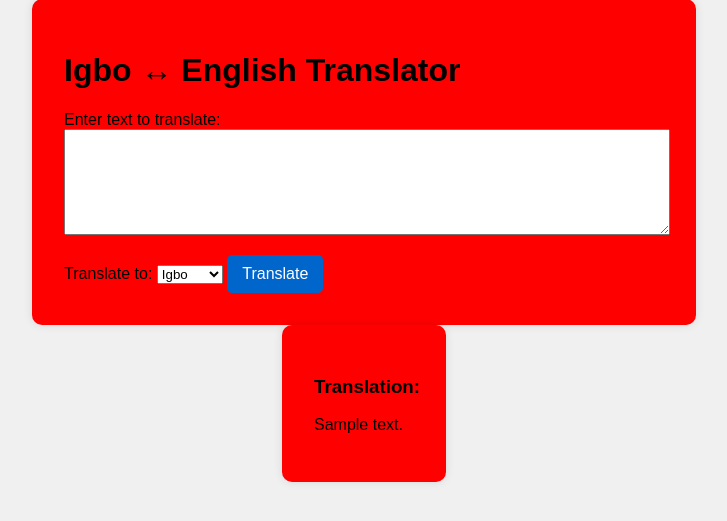
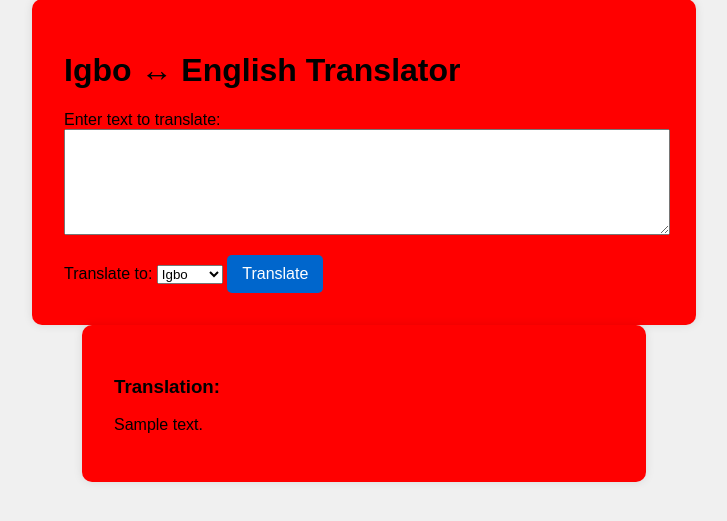
Before and after one commit to KEY-21323/Billingual-Translator, a Flask app: template templates/index.html in a window 1280 px wide. Shown: the part 41-562 px from the top of the page, without its empty margins (276-1003 px from the left). Run offline with Flask 3, Linux system fonts and the light colour scheme; the template is opened without the code that fills it: most values are stand-ins (such as "Sample title", 1, 10 or a date in 2020).

Commit message:
Update styles.css

```diff
--- a/static/styles.css
+++ b/static/styles.css
@@ -41,7 +41,7 @@ button:active {
     background: red;
     padding: 2rem;
     border-radius: 10px;
-    max-width: 100px;
+    max-width: 500px;
     margin: auto;
     box-shadow: 0 0 10px rgba(0,0,0,0.1);
 }
```
